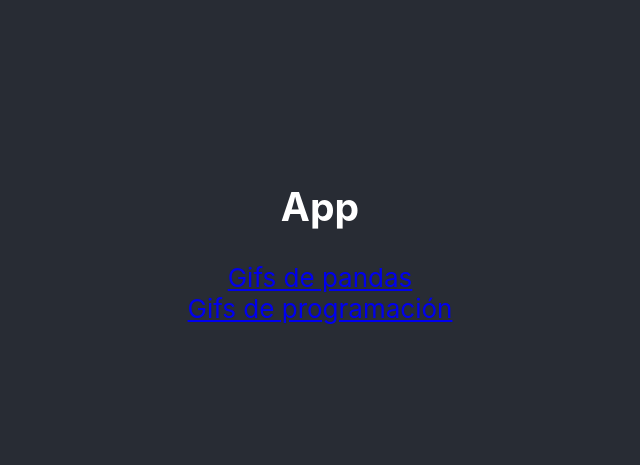
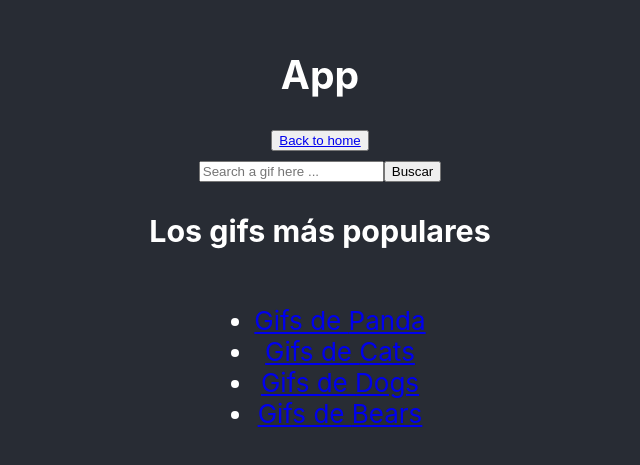
Before and after one commit to jaumeserr/test-giffy, a React (Create React App) app: page / in a window 1280 px wide. Shown: the part 163-628 px from the top of the page, without its empty margins (320-960 px from the left). Built offline with nearby package versions, Linux system fonts and the light colour scheme.

Commit message:
Create Input Search

```diff
--- a/src/App.js
+++ b/src/App.js
@@ -1,18 +1,29 @@
+import { Route, Link } from "wouter";
+
 import "./App.css";
-import ListOfGifs from "./components/ListOfGifs";
-
-import { Route, Link } from "wouter";
+import Detail from "./pages/Detail";
+import Home from "./pages/Home";
+import SearchResult from "./pages/SearchResult";
 
 function App() {
   return (
     <div className="App">
       <section className="App-content">
         <h1>App</h1>
-        <Link to="/gif/panda">Gifs de pandas</Link>
-        <Link to="/gif/programming">Gifs de programación</Link>
+        <button>
+          <Link to="/">Back to home</Link>
+        </button>
         <Route
-          path="/gif/:keyword"
-          component={ListOfGifs}
+          path="/"
+          component={Home}
+        />
+        <Route
+          path="/search/:keyword"
+          component={SearchResult}
+        />
+        <Route
+          path="/gif/:id"
+          component={Detail}
         />
       </section>
     </div>
--- /dev/null
+++ b/src/pages/Detail.js
@@ -0,0 +1,7 @@
+const Detail = ({ params }) => {
+  const { id } = params;
+
+  return <div>Gif con id: {id}</div>;
+};
+
+export default Detail;
--- /dev/null
+++ b/src/pages/Home.js
@@ -0,0 +1,42 @@
+import { useState } from "react";
+import { Link, useLocation } from "wouter";
+
+const POPULAR_GIFS = ["Panda", "Cats", "Dogs", "Bears"];
+
+const Home = () => {
+  const [keyword, setKeyword] = useState("");
+  const [path, pushLocation] = useLocation();
+
+  const handleSubmit = (evt) => {
+    evt.preventDefault();
+    pushLocation(`search/${keyword}`);
+  };
+
+  const handleChange = (evt) => {
+    setKeyword(evt.target.value);
+  };
+
+  return (
+    <>
+      <form onSubmit={handleSubmit}>
+        <input
+          placeholder="Search a gif here ..."
+          onChange={handleChange}
+          type="text"
+          value={keyword}
+        />
+        <button>Buscar</button>
+      </form>
+      <h3>Los gifs más populares</h3>
+      <ul>
+        {POPULAR_GIFS.map((popularGif) => (
+          <li key={popularGif}>
+            <Link to={`/search/${popularGif}`}>Gifs de {popularGif}</Link>
+          </li>
+        ))}
+      </ul>
+    </>
+  );
+};
+
+export default Home;
--- a/src/components/ListOfGifs.js
+++ b/src/pages/SearchResult.js
@@ -1,8 +1,8 @@
 import { useEffect, useState } from "react";
-import Gif from "./Gif";
+import Gif from "../components/Gif";
 import getGifs from "../services/getGifs";
 
-const ListOfGifs = ({ params }) => {
+const SearchResult = ({ params }) => {
   const [gifs, setGifs] = useState([]);
   const [loading, setLoading] = useState(false)
   const { keyword } = params;
@@ -33,4 +33,4 @@ const ListOfGifs = ({ params }) => {
   );
 };
 
-export default ListOfGifs;
+export default SearchResult;
```
